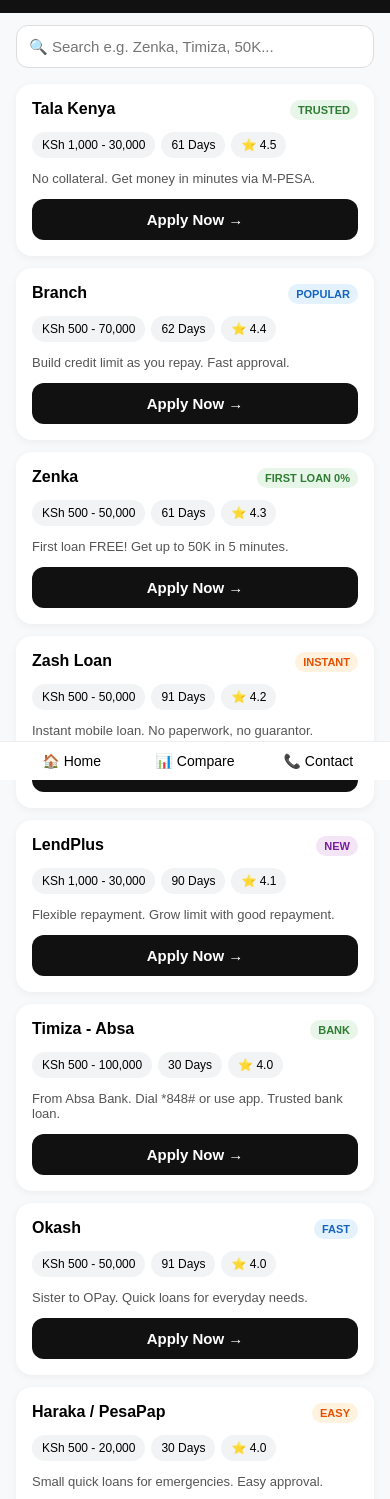
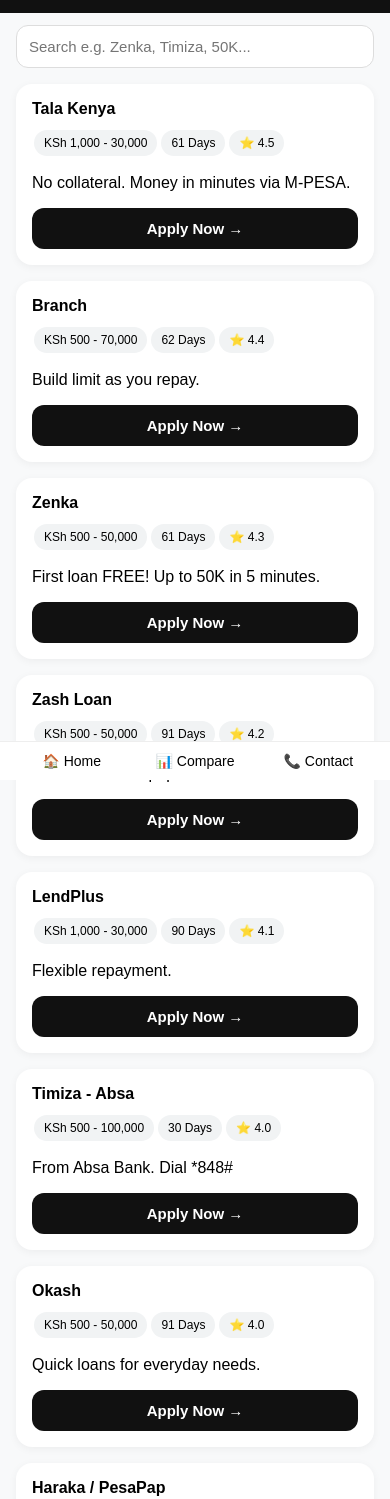
Before and after one commit to Nik90-niko/Pesa-Loan, a plain HTML site: page index.html in a window 390 px wide. Shown: the part 64-1563 px from the top of the page. Drawn offline with Linux system fonts and the light colour scheme.

Commit message:
Update index.html

```diff
--- a/index.html
+++ b/index.html
@@ -4,18 +4,15 @@
 <meta name="viewport" content="width=device-width, initial-scale=1">
 <title>PesaLoan254 - Compare Loans in Kenya</title>
 <style>
-body{font-family:Arial;margin:0;background:#F8F9FA;padding-bottom:80px}
-.header{background:#111;color:#fff;padding:16px;text-align:center;position:sticky;top:0;z-index:10}
+body{font-family:Arial;margin:0;background:#F8F9FA;padding-bottom:90px}
+.header{background:#111;color:#fff;padding:16px;text-align:center}
 .header h1{margin:0;font-size:22px}
 .header p{margin:4px 0 0;color:#aaa;font-size:13px}
 .search{padding:12px 16px 0}
 .search input{width:100%;padding:12px;border-radius:12px;border:1px solid #ddd;box-sizing:border-box;font-size:15px}
-.page{display:none;padding:16px}
-.page.active{display:block}
-.card{background:#fff;border-radius:16px;padding:16px;margin-bottom:12px;box-shadow:0 2px 8px rgba(0,0,0,0.05)}
-.badge{font-size:11px;padding:4px 8px;border-radius:20px;font-weight:bold}
-.tags{display:flex;gap:6px;margin:12px 0;font-size:12px;flex-wrap:wrap}
-.tags span{background:#F1F3F4;padding:6px 10px;border-radius:20px}
+.card{background:#fff;border-radius:16px;padding:16px;margin:16px 16px 0;box-shadow:0 2px 8px rgba(0,0,0,0.05)}
+.tags{margin:10px 0;font-size:12px}
+.tags span{background:#F1F3F4;padding:6px 10px;border-radius:20px;display:inline-block;margin:2px}
 .btn{width:100%;background:#111;color:#fff;border:none;padding:12px;border-radius:12px;font-weight:bold;cursor:pointer;font-size:15px}
 .footer{text-align:center;font-size:13px;color:#666;padding:16px}
 .footer a{color:#111;cursor:pointer;margin:0 6px;text-decoration:underline}
@@ -28,90 +25,59 @@ td,th{border:1px solid #eee;padding:8px;text-align:left}
 <body>
 
 <div class="header"><h1>PesaLoan254 🇰🇪</h1><p>Compare trusted loan apps in Kenya</p></div>
-<div class="search"><input id="searchBox" oninput="filterLoans()" placeholder="🔍 Search e.g. Zenka, Timiza, 50K..."></div>
 
-<!-- HOME -->
-<div id="home-page" class="page active">
+<div class="search"><input id="searchBox" onkeyup="filterLoans()" placeholder="Search e.g. Zenka, Timiza, 50K..."></div>
 
-<div class="card">
-<div style="display:flex;justify-content:space-between"><b>Tala Kenya</b><span class="badge" style="background:#E8F5E9;color:#2E7D32">TRUSTED</span></div>
-<div class="tags"><span>KSh 1,000 - 30,000</span><span>61 Days</span><span>⭐ 4.5</span></div>
-<p style="font-size:13px;color:#555">No collateral. Get money in minutes via M-PESA.</p>
-<button class="btn" onclick="applyNow('Tala Kenya')">Apply Now →</button></div>
+<!-- HOME - VISIBLE BY DEFAULT -->
+<div id="page-home" style="display:block">
 
-<div class="card">
-<div style="display:flex;justify-content:space-between"><b>Branch</b><span class="badge" style="background:#E3F2FD;color:#1565C0">POPULAR</span></div>
-<div class="tags"><span>KSh 500 - 70,000</span><span>62 Days</span><span>⭐ 4.4</span></div>
-<p style="font-size:13px;color:#555">Build credit limit as you repay. Fast approval.</p>
-<button class="btn" onclick="applyNow('Branch')">Apply Now →</button></div>
+<div class="card loan-card"><b>Tala Kenya</b><div class="tags"><span>KSh 1,000 - 30,000</span><span>61 Days</span><span>⭐ 4.5</span></div><p>No collateral. Money in minutes via M-PESA.</p><button class="btn" onclick="applyNow('Tala Kenya')">Apply Now →</button></div>
 
-<div class="card">
-<div style="display:flex;justify-content:space-between"><b>Zenka</b><span class="badge" style="background:#E8F5E9;color:#2E7D32">FIRST LOAN 0%</span></div>
-<div class="tags"><span>KSh 500 - 50,000</span><span>61 Days</span><span>⭐ 4.3</span></div>
-<p style="font-size:13px;color:#555">First loan FREE! Get up to 50K in 5 minutes.</p>
-<button class="btn" onclick="applyNow('Zenka')">Apply Now →</button></div>
+<div class="card loan-card"><b>Branch</b><div class="tags"><span>KSh 500 - 70,000</span><span>62 Days</span><span>⭐ 4.4</span></div><p>Build limit as you repay.</p><button class="btn" onclick="applyNow('Branch')">Apply Now →</button></div>
 
-<div class="card">
-<div style="display:flex;justify-content:space-between"><b>Zash Loan</b><span class="badge" style="background:#FFF3E0;color:#E65100">INSTANT</span></div>
-<div class="tags"><span>KSh 500 - 50,000</span><span>91 Days</span><span>⭐ 4.2</span></div>
-<p style="font-size:13px;color:#555">Instant mobile loan. No paperwork, no guarantor.</p>
-<button class="btn" onclick="applyNow('Zash')">Apply Now →</button></div>
+<div class="card loan-card"><b>Zenka</b><div class="tags"><span>KSh 500 - 50,000</span><span>61 Days</span><span>⭐ 4.3</span></div><p>First loan FREE! Up to 50K in 5 minutes.</p><button class="btn" onclick="applyNow('Zenka')">Apply Now →</button></div>
 
-<div class="card">
-<div style="display:flex;justify-content:space-between"><b>LendPlus</b><span class="badge" style="background:#F3E5F5;color:#7B1FA2">NEW</span></div>
-<div class="tags"><span>KSh 1,000 - 30,000</span><span>90 Days</span><span>⭐ 4.1</span></div>
-<p style="font-size:13px;color:#555">Flexible repayment. Grow limit with good repayment.</p>
-<button class="btn" onclick="applyNow('LendPlus')">Apply Now →</button></div>
+<div class="card loan-card"><b>Zash Loan</b><div class="tags"><span>KSh 500 - 50,000</span><span>91 Days</span><span>⭐ 4.2</span></div><p>Instant loan. No paperwork.</p><button class="btn" onclick="applyNow('Zash')">Apply Now →</button></div>
 
-<div class="card">
-<div style="display:flex;justify-content:space-between"><b>Timiza - Absa</b><span class="badge" style="background:#E8F5E9;color:#2E7D32">BANK</span></div>
-<div class="tags"><span>KSh 500 - 100,000</span><span>30 Days</span><span>⭐ 4.0</span></div>
-<p style="font-size:13px;color:#555">From Absa Bank. Dial *848# or use app. Trusted bank loan.</p>
-<button class="btn" onclick="applyNow('Timiza')">Apply Now →</button></div>
+<div class="card loan-card"><b>LendPlus</b><div class="tags"><span>KSh 1,000 - 30,000</span><span>90 Days</span><span>⭐ 4.1</span></div><p>Flexible repayment.</p><button class="btn" onclick="applyNow('LendPlus')">Apply Now →</button></div>
 
-<div class="card">
-<div style="display:flex;justify-content:space-between"><b>Okash</b><span class="badge" style="background:#E3F2FD;color:#1565C0">FAST</span></div>
-<div class="tags"><span>KSh 500 - 50,000</span><span>91 Days</span><span>⭐ 4.0</span></div>
-<p style="font-size:13px;color:#555">Sister to OPay. Quick loans for everyday needs.</p>
-<button class="btn" onclick="applyNow('Okash')">Apply Now →</button></div>
+<div class="card loan-card"><b>Timiza - Absa</b><div class="tags"><span>KSh 500 - 100,000</span><span>30 Days</span><span>⭐ 4.0</span></div><p>From Absa Bank. Dial *848#</p><button class="btn" onclick="applyNow('Timiza')">Apply Now →</button></div>
 
-<div class="card">
-<div style="display:flex;justify-content:space-between"><b>Haraka / PesaPap</b><span class="badge" style="background:#FFF3E0;color:#E65100">EASY</span></div>
-<div class="tags"><span>KSh 500 - 20,000</span><span>30 Days</span><span>⭐ 4.0</span></div>
-<p style="font-size:13px;color:#555">Small quick loans for emergencies. Easy approval.</p>
-<button class="btn" onclick="applyNow('Haraka')">Apply Now →</button></div>
+<div class="card loan-card"><b>Okash</b><div class="tags"><span>KSh 500 - 50,000</span><span>91 Days</span><span>⭐ 4.0</span></div><p>Quick loans for everyday needs.</p><button class="btn" onclick="applyNow('Okash')">Apply Now →</button></div>
+
+<div class="card loan-card"><b>Haraka / PesaPap</b><div class="tags"><span>KSh 500 - 20,000</span><span>30 Days</span><span>⭐ 4.0</span></div><p>Small quick loans for emergencies.</p><button class="btn" onclick="applyNow('Haraka')">Apply Now →</button></div>
 
 </div>
 
-<!-- COMPARE -->
-<div id="compare-page" class="page">
+<!-- COMPARE - HIDDEN BY DEFAULT -->
+<div id="page-compare" style="display:none">
 <div class="card"><h2>Compare All</h2>
-<table><tr><th>App</th><th>Max</th><th>First Loan</th></tr>
+<table><tr><th>App</th><th>Max</th><th>Note</th></tr>
 <tr><td>Timiza</td><td>100K</td><td>Bank</td></tr>
-<tr><td>Branch</td><td>70K</td><td>Normal</td></tr>
-<tr><td>Zenka</td><td>50K</td><td>0% FREE</td></tr>
-<tr><td>Zash</td><td>50K</td><td>Normal</td></tr>
-<tr><td>Okash</td><td>50K</td><td>Normal</td></tr>
-<tr><td>Tala</td><td>30K</td><td>Normal</td></tr>
-<tr><td>LendPlus</td><td>30K</td><td>Normal</td></tr>
-<tr><td>Haraka</td><td>20K</td><td>Normal</td></tr>
+<tr><td>Branch</td><td>70K</td><td>Popular</td></tr>
+<tr><td>Zenka</td><td>50K</td><td>0% First</td></tr>
+<tr><td>Zash</td><td>50K</td><td>Instant</td></tr>
+<tr><td>Okash</td><td>50K</td><td>Fast</td></tr>
+<tr><td>Tala</td><td>30K</td><td>Trusted</td></tr>
+<tr><td>LendPlus</td><td>30K</td><td>New</td></tr>
+<tr><td>Haraka</td><td>20K</td><td>Easy</td></tr>
 </table></div>
 </div>
 
 <!-- CONTACT -->
-<div id="contact-page" class="page">
-<div class="card"><h2>About PesaLoan254</h2><p>We compare trusted loan apps in Kenya. We are NOT a lender. Always check interest before borrowing.</p></div>
+<div id="page-contact" style="display:none">
+<div class="card"><h2>About PesaLoan254</h2><p>We compare trusted loan apps in Kenya. We are NOT a lender.</p></div>
 <div class="card"><h2>Contact</h2><p>Email: info@pesaloan254.com<br>WhatsApp: 0700 000 000</p></div>
 </div>
 
 <!-- PRIVACY -->
-<div id="privacy-page" class="page">
-<div class="card"><h2>Privacy Policy</h2><p>We do not collect your ID, PIN or M-PESA password. When you tap Apply, you go directly to the lender's official site/app in a new tab.</p></div>
+<div id="page-privacy" style="display:none">
+<div class="card"><h2>Privacy Policy</h2><p>We do not collect your ID, PIN or M-PESA password. When you tap Apply, you go to the lender's official site in a new tab.</p></div>
 </div>
 
 <!-- TERMS -->
-<div id="terms-page" class="page">
-<div class="card"><h2>Terms</h2><p>PesaLoan254 is a comparison site. Loan approval, interest and repayment are decided by the lender. Borrow responsibly.</p></div>
+<div id="page-terms" style="display:none">
+<div class="card"><h2>Terms</h2><p>PesaLoan254 is a comparison site. Loan approval is decided by the lender. Borrow responsibly.</p></div>
 </div>
 
 <div class="footer">
@@ -129,19 +95,26 @@ td,th{border:1px solid #eee;padding:8px;text-align:left}
 </div>
 
 <script>
-function showPage(pageId){
-  document.querySelectorAll('.page').forEach(p=>p.classList.remove('active'));
-  document.getElementById('page-'+pageId).classList.add('active');
+function showPage(name){
+  document.getElementById('page-home').style.display='none';
+  document.getElementById('page-compare').style.display='none';
+  document.getElementById('page-contact').style.display='none';
+  document.getElementById('page-privacy').style.display='none';
+  document.getElementById('page-terms').style.display='none';
+  document.getElementById('page-'+name).style.display='block';
   window.scrollTo(0,0);
 }
 function filterLoans(){
-  let q=document.getElementById('searchBox').value.toLowerCase();
-  document.querySelectorAll('#home-page .card').forEach(c=>{
-    c.style.display=c.innerText.toLowerCase().includes(q)?'block':'none';
-  });
+  var q=document.getElementById('searchBox').value.toLowerCase();
+  var cards=document.getElementsByClassName('loan-card');
+  for(var i=0;i<cards.length;i++){
+    if(cards[i].innerText.toLowerCase().indexOf(q)>-1){cards[i].style.display='block';}
+    else{cards[i].style.display='none';}
+  }
+  if(q!==''){showPage('home');}
 }
 function applyNow(lender){
-  const links={
+  var links={
     "Tala Kenya":"https://tala.co.ke",
     "Branch":"https://branch.co.ke/",
     "Zenka":"https://zenka.co.ke",
```
